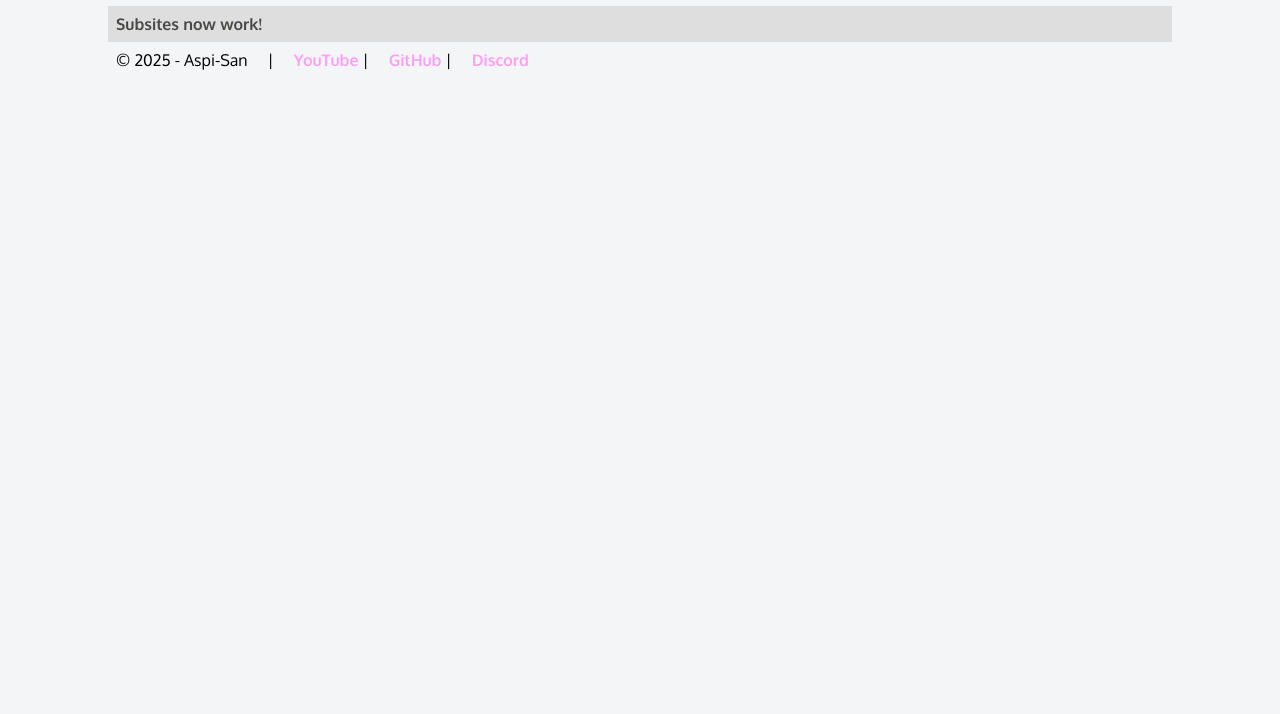
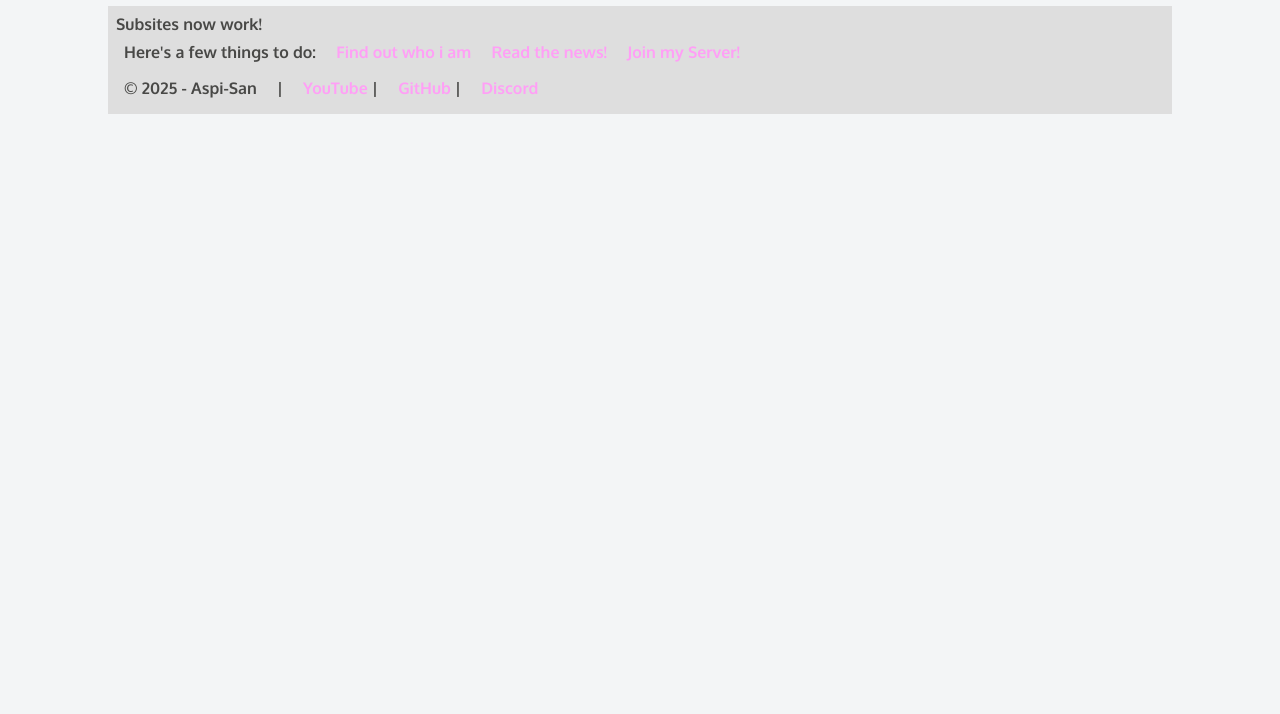
Before and after one commit to TheAspiHD/theaspihd.github.io, a plain HTML site: page index.html in a window 1280 px wide. Shown: the part 86-800 px from the top of the page. Drawn offline with Linux system fonts and the light colour scheme.

Commit message:
Update index.html

```diff
--- a/index.html
+++ b/index.html
@@ -126,6 +126,11 @@
     </div>
   <div class=text-container>
     Subsites now work!
+    <div class=text-container>
+      Here's a few things to do:
+      <a href="/about.html">Find out who i am</a>
+      <a href="/news.html">Read the news!</a>
+      <a href="/discord.html">Join my Server!</a>
   </div>
       <div class="legal-content">
         <span class="legal-text">© 2025 - Aspi-San</span> | <a href="https://youtube.com/@theaspihd">YouTube</a> | <a href="https://github.com/@theaspihd">GitHub</a> | <a href="https://discord.gg/sAWXt3bf9Y">Discord</a>
```
